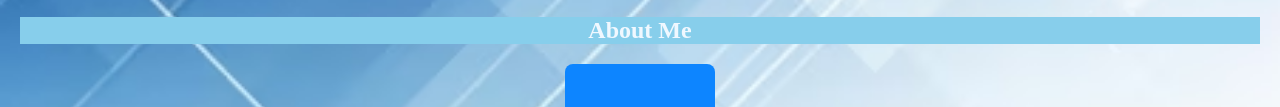
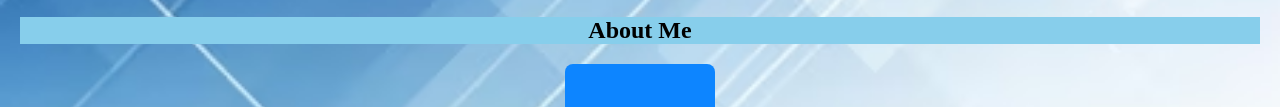
Before and after one commit to ccadoss/personal_hmtl.class, a plain HTML site: page index.html in a window 1280 px wide. Shown: the part 265-372 px from the top of the page. Drawn offline with Linux system fonts and the light colour scheme.

Commit message:
Update index.html

```diff
--- a/index.html
+++ b/index.html
@@ -81,7 +81,7 @@ li a:hover {
 
 
   <section>
-    <h2>About Me</h2>
+    <h2 style="color: black;" >About Me</h2>
 
     <img src="irsyad/formal.jpeg"  class="center" height="150px" width="150px">
     <p style="text-align: justify;">My name is Wan Muhammad Irsyad Bin Wan Nor Anas. I am still unmarried at the age of twenty. I presently attend Universiti Teknologi Mara in Kelantan, and I am originally from Kota Bharu in Kelantan. Reading and playing football are two of my interests. One of my goals is to work as a successful university instructor. My goal is to support students in achieving their goals. Furthermore, teaching is a noble and well-respected profession.  As a result, I'm always developing my independence and setting a good example for my siblings. I'm an ambitious, visionary individual. </p>
```
